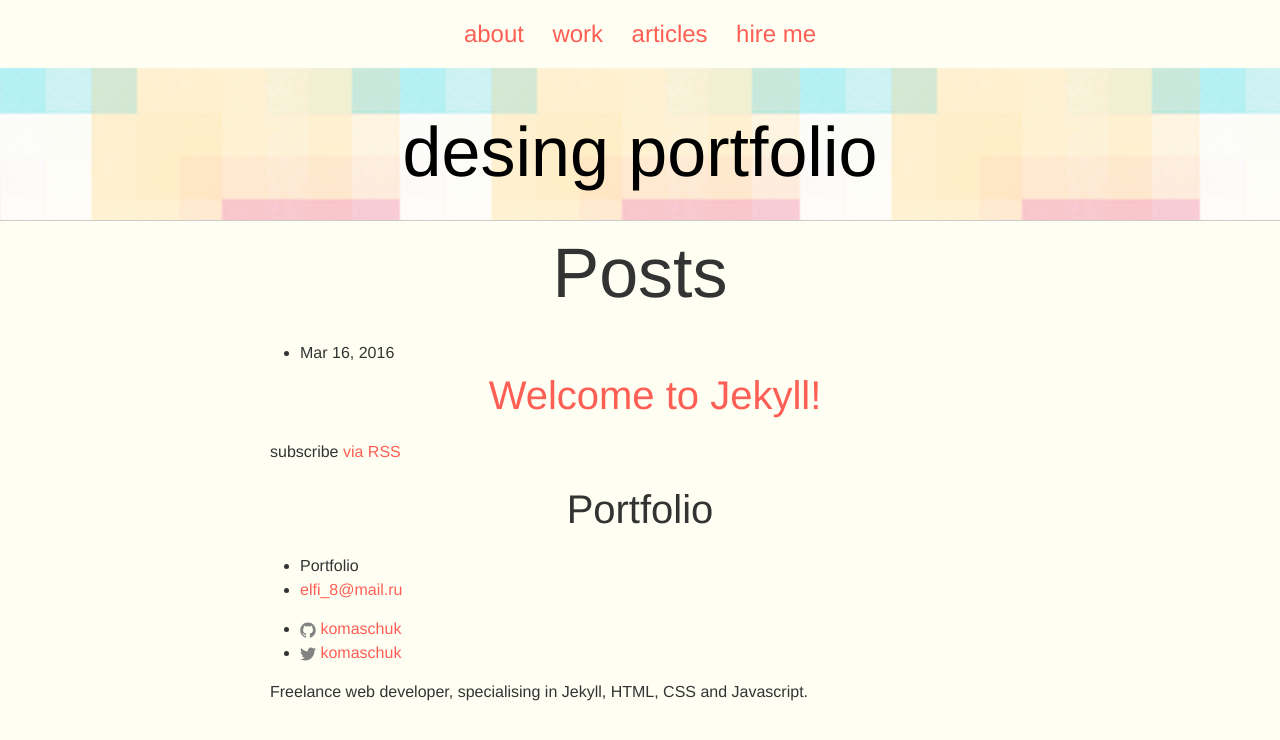
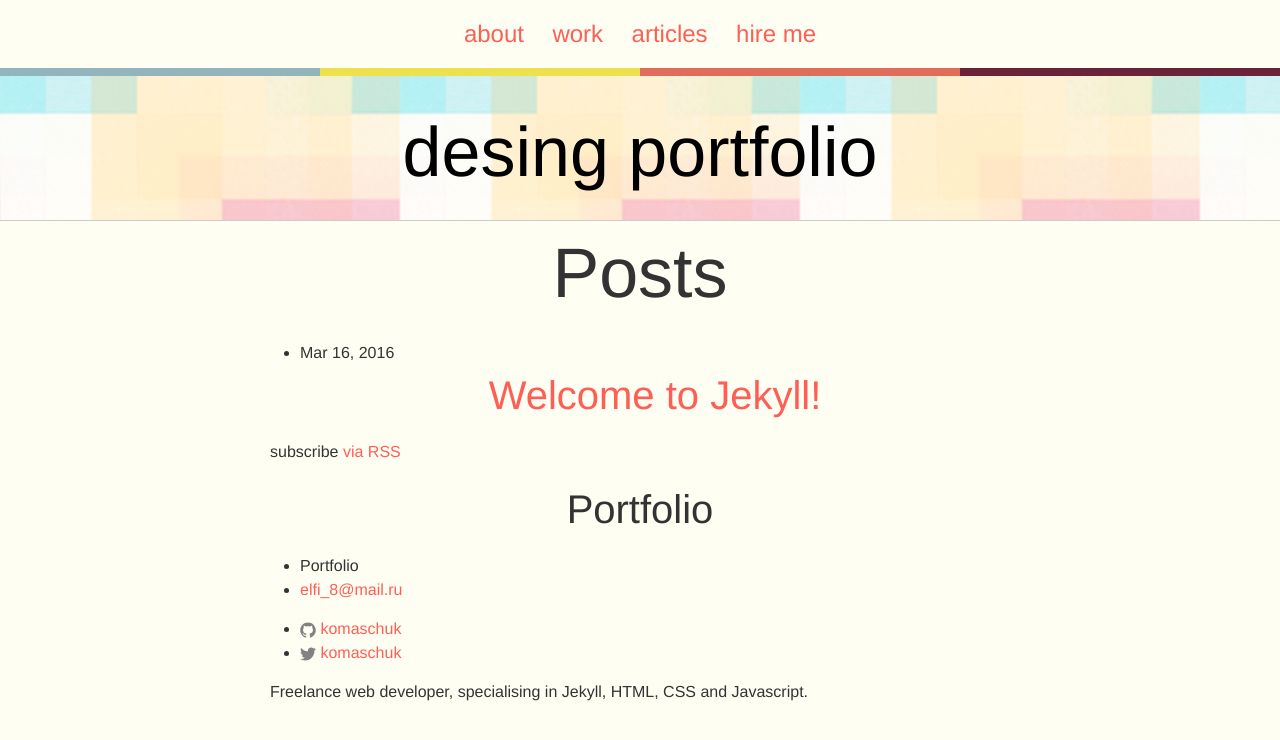
Before and after one commit to komaschuk/portfolio, a Jekyll site: the page built from index.html, in a window 1280 px wide. Shown: the top 740 px of the page. Built offline with Jekyll 4.4.1, drawn with Linux system fonts in a browser that asks for light colours.

Commit message:
Header changes

```diff
--- a/css/main.scss
+++ b/css/main.scss
@@ -20,7 +20,7 @@ $h4-font-size:24px;
 
 $spacing-unit:     30px;
 
-$text-color:       #333;
+$text-color:       #333333;
 $background-color: #fefef3;
 $brand-color:      #fe5f55;
 
@@ -60,5 +60,6 @@ $on-laptop:        800px;
 @import
         "base",
         "layout",
-        "syntax-highlighting"
+        "syntax-highlighting",
+        "gradient-bar"
 ;
```
